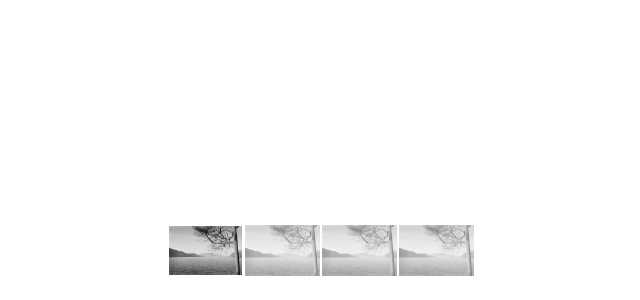
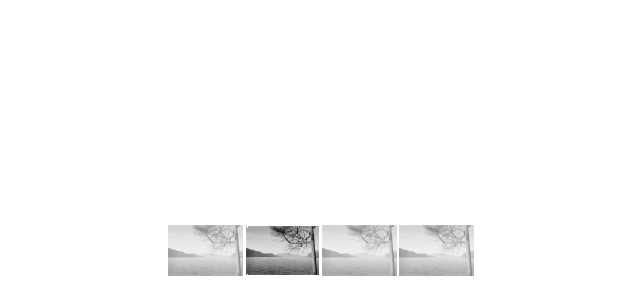
Before and after one commit to pommito/Portfolio-2024, a Next.js app: page /playground in a window 1280 px wide. Shown: the part 500-800 px from the top of the page, without its empty margins (319-959 px from the left). Built offline with nearby package versions, Linux system fonts and the light colour scheme.

Commit message:
Integ(Playground) : trying to add onclick function to handle the displacement of the mini menu indicator

```diff
--- a/src/components/MiniProjectMenu.tsx
+++ b/src/components/MiniProjectMenu.tsx
@@ -1,20 +1,59 @@
+'use client';
+
 import Image from 'next/image';
 
 import placeholder from '@/../public/placeholder.jpg';
+import { useState } from 'react';
 
 export default function MiniProjectMenu() {
+  const [transformPourcentage, setTransformPourcentage] = useState(0);
+
   return (
     <div className="flex gap-[2px] absolute bottom-6 left-1/2 -translate-x-1/2 cursor-grab">
-      <div className="absolute w-[calc(100% + 10px)] -top-[5px] -left-[5px]">
+      <div
+        className={`absolute w-full -top-[5px] -left-[5px] transition-transform translate-x-[${transformPourcentage}%] pointer-events-none`}
+      >
         <div className="relative flex flex-col justify-between w-[85px] h-[62px]">
           <div className="before:block before:absolute before:top-0 before:left-0 before:content-[''] before:w-2 before:h-2 before:border-t before:border-l before:border-white after:block after:absolute after:top-0 after:right-0 after:content-[''] after:w-2 after:h-2 after:border-t after:border-r after:border-white"></div>
           <div className="before:block before:absolute before:bottom-0 before:left-0 before:content-[''] before:w-2 before:h-2 before:border-b before:border-l before:border-white after:block after:absolute after:bottom-0 after:right-0 after:content-[''] after:w-2 after:h-2 after:border-b after:border-r after:border-white"></div>
         </div>
       </div>
-      <Image src={placeholder} alt="thumbnail of project" width={75} className="border border-white" />
-      <Image src={placeholder} alt="thumbnail of project" width={75} className="opacity-50" />
-      <Image src={placeholder} alt="thumbnail of project" width={75} className="opacity-50" />
-      <Image src={placeholder} alt="thumbnail of project" width={75} className="opacity-50" />
+      <Image
+        src={placeholder}
+        alt="thumbnail of project"
+        width={75}
+        className="opacity-50"
+        onClick={() => {
+          setTransformPourcentage(0);
+        }}
+      />
+      <Image
+        src={placeholder}
+        alt="thumbnail of project"
+        width={75}
+        className="border border-white"
+        onClick={() => {
+          setTransformPourcentage(25);
+        }}
+      />
+      <Image
+        src={placeholder}
+        alt="thumbnail of project"
+        width={75}
+        className="opacity-50"
+        onClick={() => {
+          setTransformPourcentage(50);
+        }}
+      />
+      <Image
+        src={placeholder}
+        alt="thumbnail of project"
+        width={75}
+        className="opacity-50"
+        onClick={() => {
+          setTransformPourcentage(75);
+        }}
+      />
     </div>
   );
 }
```
